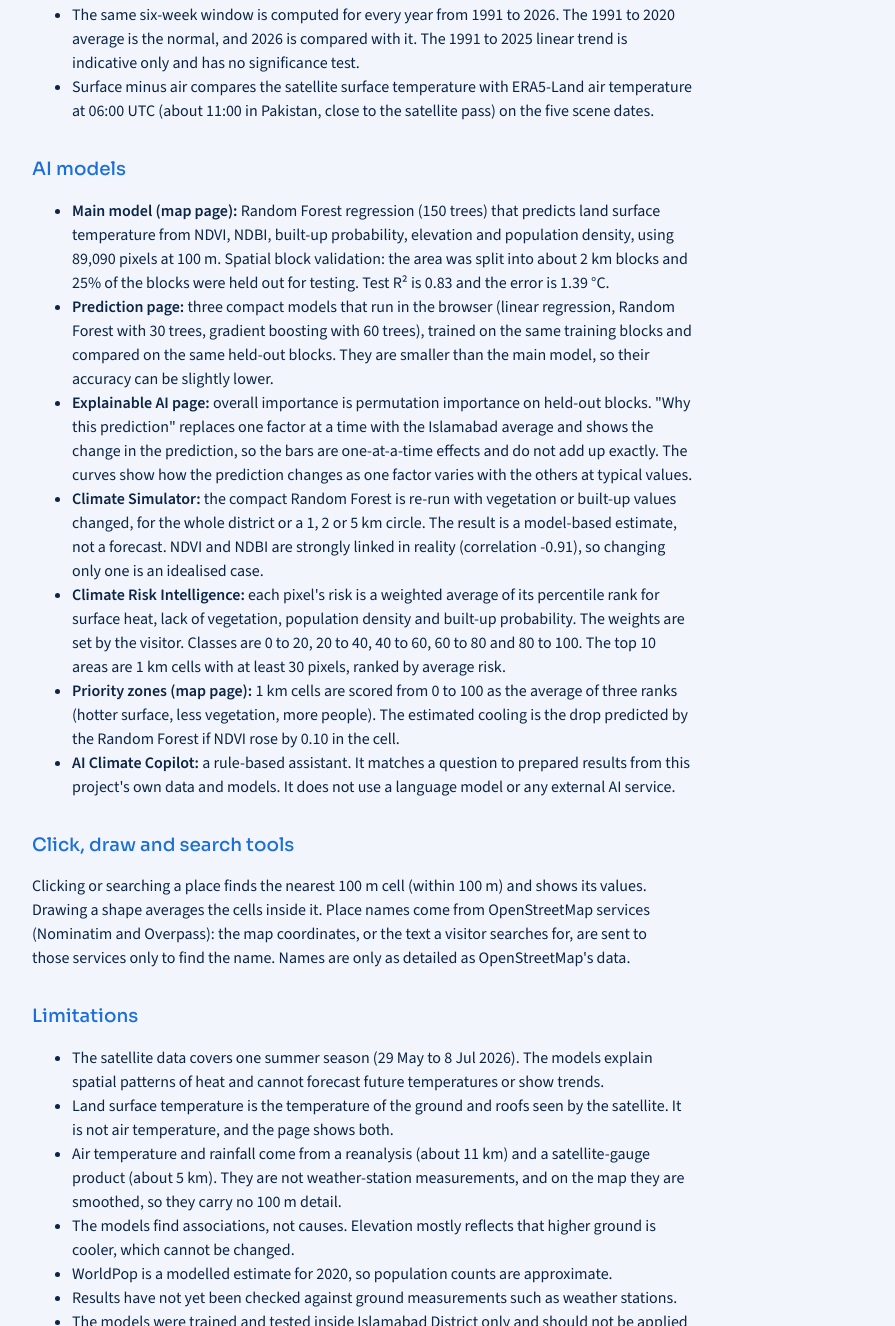
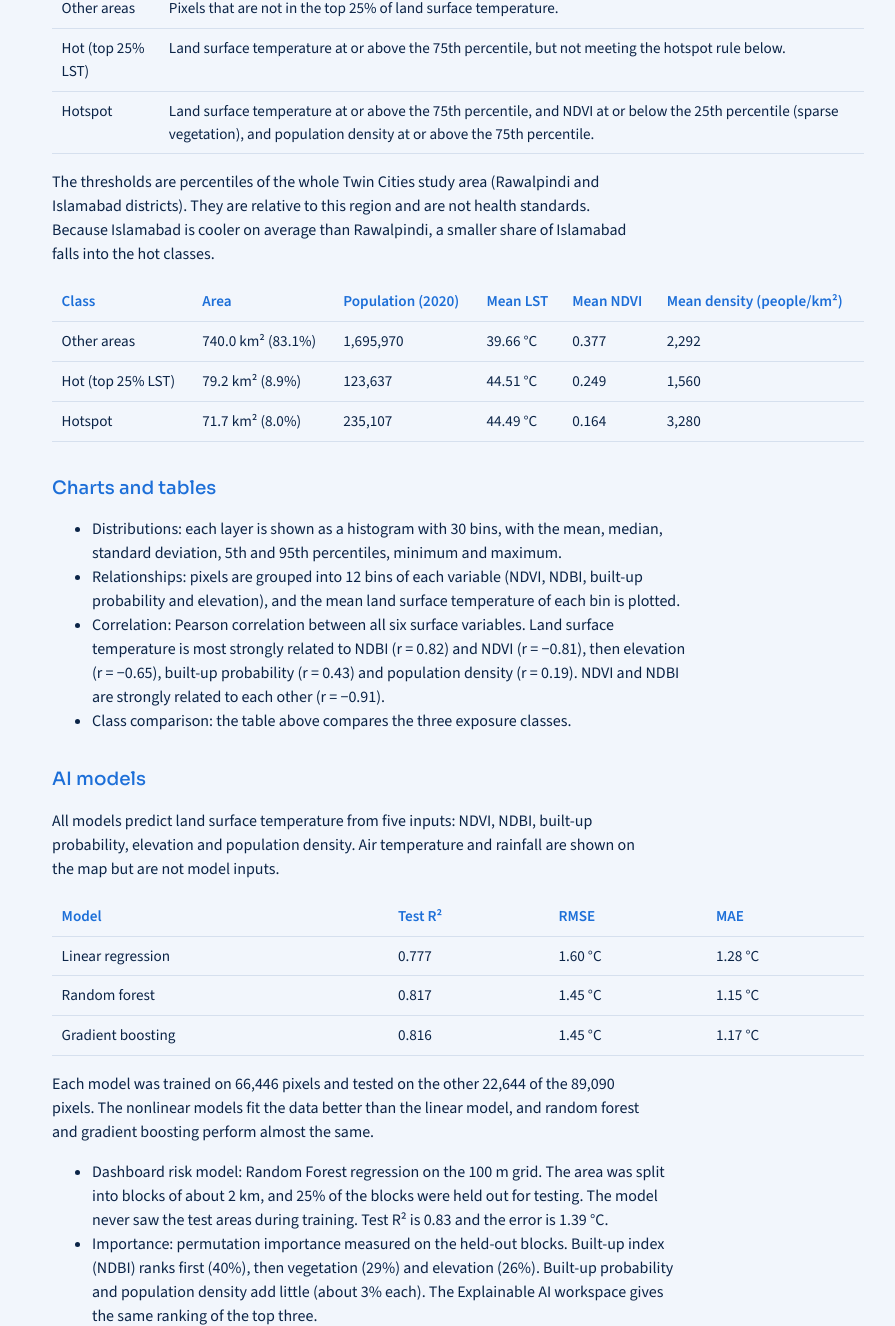
Before and after one commit to rameennaeemgeo/climateai-intelligence, a plain HTML site: page methodology.html in a window 1280 px wide. Shown: the part 1474-2800 px from the top of the page, without its empty margins (182-1077 px from the left). Drawn offline with nearby package versions, Linux system fonts and the light colour scheme.

Commit message:
Add files via upload

```diff
--- a/methodology.html
+++ b/methodology.html
@@ -7,9 +7,9 @@
 <link href="https://fonts.googleapis.com/css2?family=Sora:wght@500;700&family=Source+Sans+3:wght@400;600&display=swap" rel="stylesheet">
 <link rel="stylesheet" href="styles.css">
 <style>
-.doc{max-width:900px;margin:0 auto;padding:1.5rem}
+.doc{max-width:860px;margin:0 auto;padding:1.5rem}
 .doc h2{margin:2rem 0 .6rem;font-size:1.15rem}
-.doc p,.doc li{max-width:78ch}
+.doc p,.doc li{max-width:75ch}
 .doc table{width:100%;border-collapse:collapse;font-size:.95rem;margin:.5rem 0}
 .doc th,.doc td{border-bottom:1px solid var(--line);padding:.5rem .6rem;text-align:left;vertical-align:top}
 .doc th{color:var(--teal);font-weight:600}
@@ -19,12 +19,21 @@
 <body>
 <header class="top">
   <div><h1>Methodology and data sources</h1><p>ClimateAI Intelligence, Islamabad District pilot</p></div>
-  <a class="pilot" style="text-decoration:none" href="index.html">Back to the platform</a>
+  <nav style="display:flex;gap:.6rem;flex-wrap:wrap"><a class="pilot" style="text-decoration:none" href="index.html">Home</a><a class="pilot" style="text-decoration:none" href="dashboard.html">Back to the platform</a></nav>
 </header>
 <main class="doc">
 
 <h2>What this platform does</h2>
-<p>ClimateAI Intelligence maps surface heat, vegetation, built-up areas, population, air temperature and rainfall for Islamabad District. It shows how many people live in the hottest areas, explains what drives surface heat with machine learning models, lets visitors test vegetation and development scenarios, and ranks areas where greening would help first. It is a screening tool built on one summer season of data. It is not an official risk assessment.</p>
+<p>ClimateAI Intelligence maps surface heat, vegetation, built-up areas, population, air temperature and rainfall in Islamabad District. It shows how many people live in the hottest areas, summarises the data in charts and tables, and uses machine learning models to predict surface heat, explain what drives it, test what-if scenarios and rank priority areas. It is a screening tool built on one summer season of data. It is not an official risk assessment.</p>
+
+<h2>Parts of the platform</h2>
+<table>
+<tr><th>Part</th><th>What it does</th></tr>
+<tr><td>Map dashboard</td><td>Interactive map of the layers below, with place search, click-to-inspect and tools to draw an area.</td></tr>
+<tr><td>Charts and tables</td><td>Distributions, summary statistics, relationships with surface temperature, a correlation matrix and a comparison of the heat exposure classes.</td></tr>
+<tr><td>AI Center</td><td>Five workspaces: Prediction, Explainable AI, Simulator, Risk Intelligence and Copilot.</td></tr>
+<tr><td>Methodology</td><td>This page.</td></tr>
+</table>
 
 <h2>Data</h2>
 <table>
@@ -32,60 +41,73 @@
 <tr><td>Land surface temperature (LST)</td><td>Landsat 8 and 9 thermal data, 30 m. Composite of 5 clear scenes: 29 May, 6 Jun, 14 Jun, 30 Jun and 8 Jul 2026.</td></tr>
 <tr><td>Vegetation (NDVI) and built-up index (NDBI)</td><td>Sentinel-2, 30 m grid. Composite of 8 dates between 29 May and 8 Jul 2026.</td></tr>
 <tr><td>Built-up probability</td><td>Dynamic World built-up probability, averaged over 29 May to 8 Jul 2026.</td></tr>
-<tr><td>Population density</td><td>WorldPop 2020 gridded estimate, 100 m. This is a modelled 2020 estimate, not a 2026 count.</td></tr>
+<tr><td>Population density</td><td>WorldPop 2020 gridded estimate, 100 m.</td></tr>
 <tr><td>Elevation</td><td>SRTM digital elevation model (USGS and NASA, SRTMGL1 v003), 30 m, averaged to 100 m.</td></tr>
-<tr><td>Air temperature</td><td>ERA5-Land reanalysis (ECMWF), daily mean 2 m air temperature, about 11 km grid, 29 May to 8 Jul 2026. Shown on the map smoothed onto the 100 m grid, so it looks like a gentle gradient and does not contain 100 m detail.</td></tr>
-<tr><td>Rainfall</td><td>CHIRPS daily rainfall (UCSB Climate Hazards Center), about 5 km grid, summed over 29 May to 8 Jul 2026 and smoothed onto the 100 m grid in the same way.</td></tr>
+<tr><td>Air temperature</td><td>ERA5-Land daily mean, 29 May to 8 Jul 2026. Grid of about 11 km, smoothed for display.</td></tr>
+<tr><td>Rainfall</td><td>CHIRPS daily rainfall, summed over the same dates. Grid of about 5 km, smoothed for display.</td></tr>
 <tr><td>Study area</td><td>Islamabad District, FAO GAUL level 2 boundary (about 895 km²).</td></tr>
 </table>
-<p>The satellite layers were processed in Google Earth Engine and Python in the author's own UrbanSense: Twin Cities project (BS Geoinformatics, PMAS-Arid Agriculture University). They were resampled to a common 100 m grid (UTM zone 43N) and clipped to Islamabad District. Population totals are density multiplied by pixel area. Everything else on this site, including the web portal, the AI models, the analytics, the click and search tools, the climate context and the priority-zone engine, was built for the NYLP AI Hackathon 2026.</p>
+<p>All layers were processed in Google Earth Engine and Python in the author's UrbanSense: Twin Cities university project (BS Geoinformatics, PMAS-Arid Agriculture University). The surface layers were resampled to a common 100 m grid (UTM zone 43N) and clipped to Islamabad District, giving 89,090 pixels of 0.01 km² each. Population totals are density multiplied by pixel area. The pixel table behind the charts and models has one row per pixel with longitude, latitude, LST, NDVI, NDBI, built-up probability, elevation, population density and exposure class.</p>
 
 <h2>Heat exposure classes</h2>
 <table>
 <tr><th>Class</th><th>Definition</th></tr>
 <tr><td>Other areas</td><td>Pixels that are not in the top 25% of land surface temperature.</td></tr>
-<tr><td>Hot (top 25% LST)</td><td>Land surface temperature at or above the 75th percentile, but not meeting the hotspot rule.</td></tr>
-<tr><td>Hotspot</td><td>Land surface temperature at or above the 75th percentile, NDVI at or below the 25th percentile (sparse vegetation), and population density at or above the 75th percentile.</td></tr>
+<tr><td>Hot (top 25% LST)</td><td>Land surface temperature at or above the 75th percentile, but not meeting the hotspot rule below.</td></tr>
+<tr><td>Hotspot</td><td>Land surface temperature at or above the 75th percentile, and NDVI at or below the 25th percentile (sparse vegetation), and population density at or above the 75th percentile.</td></tr>
 </table>
-<p>The thresholds are percentiles of the whole Twin Cities study area (Rawalpindi and Islamabad districts). They are relative to this region and are not health standards.</p>
+<p>The thresholds are percentiles of the whole Twin Cities study area (Rawalpindi and Islamabad districts). They are relative to this region and are not health standards. Because Islamabad is cooler on average than Rawalpindi, a smaller share of Islamabad falls into the hot classes.</p>
+<table>
+<tr><th>Class</th><th>Area</th><th>Population (2020)</th><th>Mean LST</th><th>Mean NDVI</th><th>Mean density (people/km²)</th></tr>
+<tr><td>Other areas</td><td>740.0 km² (83.1%)</td><td>1,695,970</td><td>39.66 °C</td><td>0.377</td><td>2,292</td></tr>
+<tr><td>Hot (top 25% LST)</td><td>79.2 km² (8.9%)</td><td>123,637</td><td>44.51 °C</td><td>0.249</td><td>1,560</td></tr>
+<tr><td>Hotspot</td><td>71.7 km² (8.0%)</td><td>235,107</td><td>44.49 °C</td><td>0.164</td><td>3,280</td></tr>
+</table>
 
-<h2>Climate context</h2>
+<h2>Charts and tables</h2>
 <ul>
-<li>Daily air temperature (ERA5-Land) and rainfall (CHIRPS) are averaged over Islamabad District for 29 May to 8 Jul 2026.</li>
-<li>The same six-week window is computed for every year from 1991 to 2026. The 1991 to 2020 average is the normal, and 2026 is compared with it. The 1991 to 2025 linear trend is indicative only and has no significance test.</li>
-<li>Surface minus air compares the satellite surface temperature with ERA5-Land air temperature at 06:00 UTC (about 11:00 in Pakistan, close to the satellite pass) on the five scene dates.</li>
+<li>Distributions: each layer is shown as a histogram with 30 bins, with the mean, median, standard deviation, 5th and 95th percentiles, minimum and maximum.</li>
+<li>Relationships: pixels are grouped into 12 bins of each variable (NDVI, NDBI, built-up probability and elevation), and the mean land surface temperature of each bin is plotted.</li>
+<li>Correlation: Pearson correlation between all six surface variables. Land surface temperature is most strongly related to NDBI (r = 0.82) and NDVI (r = −0.81), then elevation (r = −0.65), built-up probability (r = 0.43) and population density (r = 0.19). NDVI and NDBI are strongly related to each other (r = −0.91).</li>
+<li>Class comparison: the table above compares the three exposure classes.</li>
 </ul>
 
 <h2>AI models</h2>
+<p>All models predict land surface temperature from five inputs: NDVI, NDBI, built-up probability, elevation and population density. Air temperature and rainfall are shown on the map but are not model inputs.</p>
+<table>
+<tr><th>Model</th><th>Test R²</th><th>RMSE</th><th>MAE</th></tr>
+<tr><td>Linear regression</td><td>0.777</td><td>1.60 °C</td><td>1.28 °C</td></tr>
+<tr><td>Random forest</td><td>0.817</td><td>1.45 °C</td><td>1.15 °C</td></tr>
+<tr><td>Gradient boosting</td><td>0.816</td><td>1.45 °C</td><td>1.17 °C</td></tr>
+</table>
+<p>Each model was trained on 66,446 pixels and tested on the other 22,644 of the 89,090 pixels. The nonlinear models fit the data better than the linear model, and random forest and gradient boosting perform almost the same.</p>
 <ul>
-<li><b>Main model (map page):</b> Random Forest regression (150 trees) that predicts land surface temperature from NDVI, NDBI, built-up probability, elevation and population density, using 89,090 pixels at 100 m. Spatial block validation: the area was split into about 2 km blocks and 25% of the blocks were held out for testing. Test R² is 0.83 and the error is 1.39 °C.</li>
-<li><b>Prediction page:</b> three compact models that run in the browser (linear regression, Random Forest with 30 trees, gradient boosting with 60 trees), trained on the same training blocks and compared on the same held-out blocks. They are smaller than the main model, so their accuracy can be slightly lower.</li>
-<li><b>Explainable AI page:</b> overall importance is permutation importance on held-out blocks. "Why this prediction" replaces one factor at a time with the Islamabad average and shows the change in the prediction, so the bars are one-at-a-time effects and do not add up exactly. The curves show how the prediction changes as one factor varies with the others at typical values.</li>
-<li><b>Climate Simulator:</b> the compact Random Forest is re-run with vegetation or built-up values changed, for the whole district or a 1, 2 or 5 km circle. The result is a model-based estimate, not a forecast. NDVI and NDBI are strongly linked in reality (correlation -0.91), so changing only one is an idealised case.</li>
-<li><b>Climate Risk Intelligence:</b> each pixel's risk is a weighted average of its percentile rank for surface heat, lack of vegetation, population density and built-up probability. The weights are set by the visitor. Classes are 0 to 20, 20 to 40, 40 to 60, 60 to 80 and 80 to 100. The top 10 areas are 1 km cells with at least 30 pixels, ranked by average risk.</li>
-<li><b>Priority zones (map page):</b> 1 km cells are scored from 0 to 100 as the average of three ranks (hotter surface, less vegetation, more people). The estimated cooling is the drop predicted by the Random Forest if NDVI rose by 0.10 in the cell.</li>
-<li><b>AI Climate Copilot:</b> a rule-based assistant. It matches a question to prepared results from this project's own data and models. It does not use a language model or any external AI service.</li>
+<li>Dashboard risk model: Random Forest regression on the 100 m grid. The area was split into blocks of about 2 km, and 25% of the blocks were held out for testing. The model never saw the test areas during training. Test R² is 0.83 and the error is 1.39 °C.</li>
+<li>Importance: permutation importance measured on the held-out blocks. Built-up index (NDBI) ranks first (40%), then vegetation (29%) and elevation (26%). Built-up probability and population density add little (about 3% each). The Explainable AI workspace gives the same ranking of the top three.</li>
+<li>Partial dependence: the Explainable AI workspace also draws curves showing how the predicted temperature changes as one input moves across its range while the others are held at their typical values.</li>
+<li>Prediction workspace: compares the three models for a chosen place or custom inputs, with ready-made profiles for the Islamabad average, the hotspot average and a green area (top 10% NDVI).</li>
+<li>What-if scenarios (dashboard and Simulator): the model is re-run with NDVI raised by a fixed amount, or with vegetation or built-up area changed, while the other inputs stay the same. For NDVI raised by 0.05, 0.10 and 0.15 everywhere, the modelled mean surface temperature falls from 40.45 °C to 40.29, 40.03 and 39.71 °C. This is a model-based estimate of the average change, not a forecast.</li>
 </ul>
 
-<h2>Click, draw and search tools</h2>
-<p>Clicking or searching a place finds the nearest 100 m cell (within 100 m) and shows its values. Drawing a shape averages the cells inside it. Place names come from OpenStreetMap services (Nominatim and Overpass): the map coordinates, or the text a visitor searches for, are sent to those services only to find the name. Names are only as detailed as OpenStreetMap's data.</p>
+<h2>Risk intelligence and priority areas</h2>
+<p>Islamabad is split into cells of about 1 km. Each cell is scored from 0 to 100 as the average of three ranks: hotter surface, less vegetation and more people. The top 10 cells are listed as priority areas. For each cell the cooling value is the drop in mean surface temperature that the random forest model estimates if NDVI rose by 0.10 there. It is a model scenario, not a forecast. The Risk Intelligence workspace also lets you build a weighted heat-risk map by toggling layers.</p>
+
+<h2>AI Climate Copilot</h2>
+<p>The Copilot answers questions using this project's own data and model results. Its answers are only as complete as the data on this page and should be read with the limitations below.</p>
 
 <h2>Limitations</h2>
 <ul>
-<li>The satellite data covers one summer season (29 May to 8 Jul 2026). The models explain spatial patterns of heat and cannot forecast future temperatures or show trends.</li>
-<li>Land surface temperature is the temperature of the ground and roofs seen by the satellite. It is not air temperature, and the page shows both.</li>
-<li>Air temperature and rainfall come from a reanalysis (about 11 km) and a satellite-gauge product (about 5 km). They are not weather-station measurements, and on the map they are smoothed, so they carry no 100 m detail.</li>
-<li>The models find associations, not causes. Elevation mostly reflects that higher ground is cooler, which cannot be changed.</li>
+<li>The data covers one summer season (May to July 2026). The models explain spatial patterns of heat and cannot forecast future temperatures or show trends.</li>
+<li>Land surface temperature is the temperature of the ground and roofs seen by the satellite. It is not air temperature.</li>
+<li>Air temperature (about 11 km) and rainfall (about 5 km) are coarse and smoothed. They show regional patterns, not differences between neighbourhoods.</li>
+<li>The models find associations, not causes. Elevation mostly reflects that higher ground is cooler, which cannot be changed. NDVI and NDBI are strongly related, so their importance shares overlap.</li>
 <li>WorldPop is a modelled estimate for 2020, so population counts are approximate.</li>
 <li>Results have not yet been checked against ground measurements such as weather stations.</li>
 <li>The models were trained and tested inside Islamabad District only and should not be applied to other regions without retraining.</li>
 </ul>
 
-<h2>Responsible use and privacy</h2>
-<p>The portal does not collect or store personal data. It has no accounts, tracking or API keys. When a visitor clicks or searches a place, the coordinates or search text are sent to OpenStreetMap services only to look up the place name. Results are a screening aid for planning discussions, not an official risk assessment.</p>
-
-<h2>Credits and tools</h2>
-<p>Data: Landsat (USGS and NASA), Sentinel-2 (ESA Copernicus), Dynamic World (Google and WRI), WorldPop (University of Southampton), SRTM (USGS and NASA), ERA5-Land (ECMWF and the Copernicus Climate Change Service), CHIRPS (UCSB Climate Hazards Center), FAO GAUL, Google Earth Engine. Software: Leaflet, Leaflet.draw, Chart.js, Python with scikit-learn, pandas, NumPy, rasterio and matplotlib. Basemap tiles by Esri and OpenStreetMap contributors. AI development assistants: Claude and ChatGPT were used for coding help and explanations, and the author tested and reviewed the results. No third-party AI service runs on the live site. Prepared by Rameen Naeem.</p>
+<h2>Credits</h2>
+<p>Landsat (USGS and NASA), Sentinel-2 (ESA Copernicus), Dynamic World (Google and WRI), WorldPop (University of Southampton), FAO GAUL, SRTM (USGS and NASA), ERA5-Land (ECMWF and Copernicus Climate Change Service), CHIRPS (Climate Hazards Center, UC Santa Barbara), Google Earth Engine. Basemap tiles by Esri and OpenStreetMap contributors. Prepared by Rameen Naeem.</p>
 </main>
 </body>
 </html>
```
